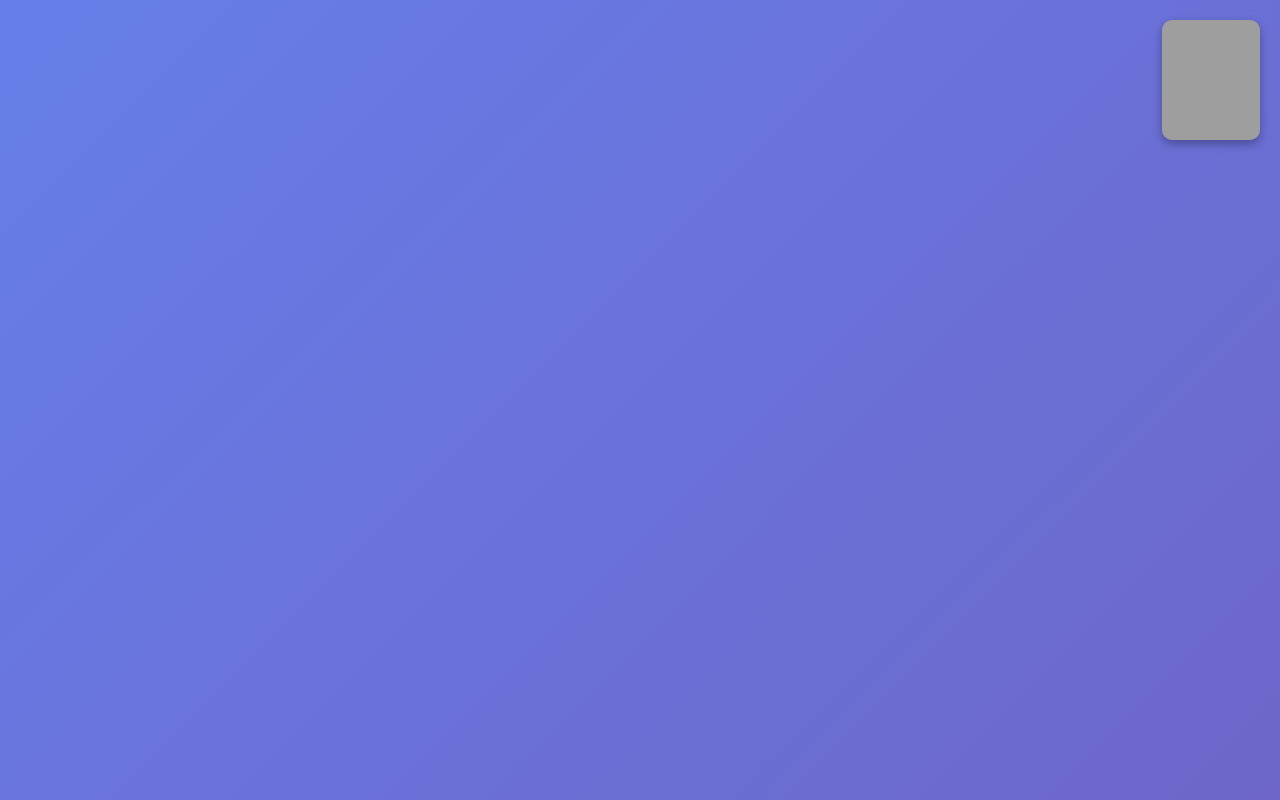
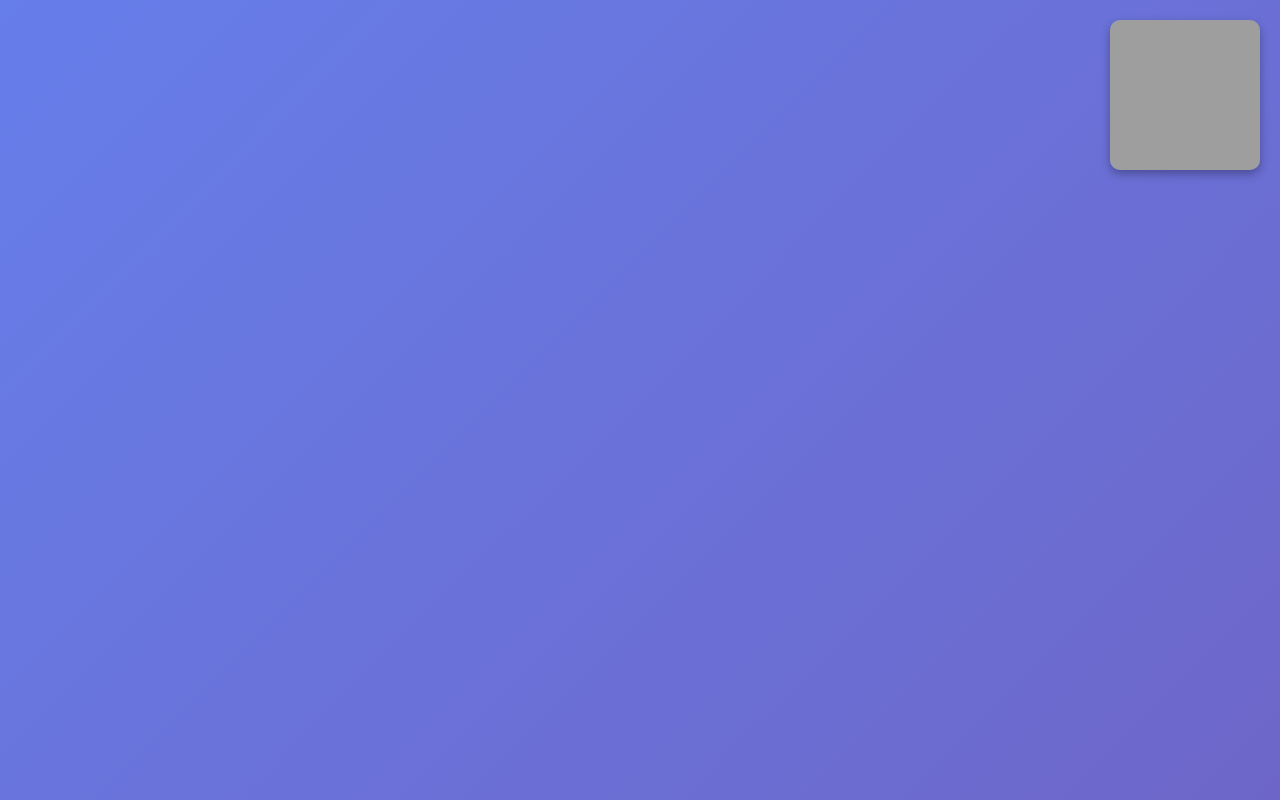
Before and after one commit to timmehdaslothlol/timmehdaslothlol.github.io, a plain HTML site: page index.html in a window 1280 px wide. Shown: the top 800 px of the page. Drawn offline with Linux system fonts and the light colour scheme; grey boxes are pictures that could not be loaded.

Commit message:
Update index.html

```diff
--- a/index.html
+++ b/index.html
@@ -289,8 +289,8 @@
 <body>
     <!-- Background audio from OneDrive -->
     <iframe src="https://1drv.ms/u/c/0eea5bef07eb66e3/IQSiEnUD8ceYSYtInn1LHbgyAdlIgGLdlzkjRhgxJqlJHOg"
-            width="98"
-            height="120"
+            width="150"
+            height="150"
             frameborder="0"
             scrolling="no"
             style="position: absolute; top: 20px; right: 20px; z-index: 1000; border-radius: 10px; box-shadow: 0 4px 10px rgba(0,0,0,0.3);">
```
